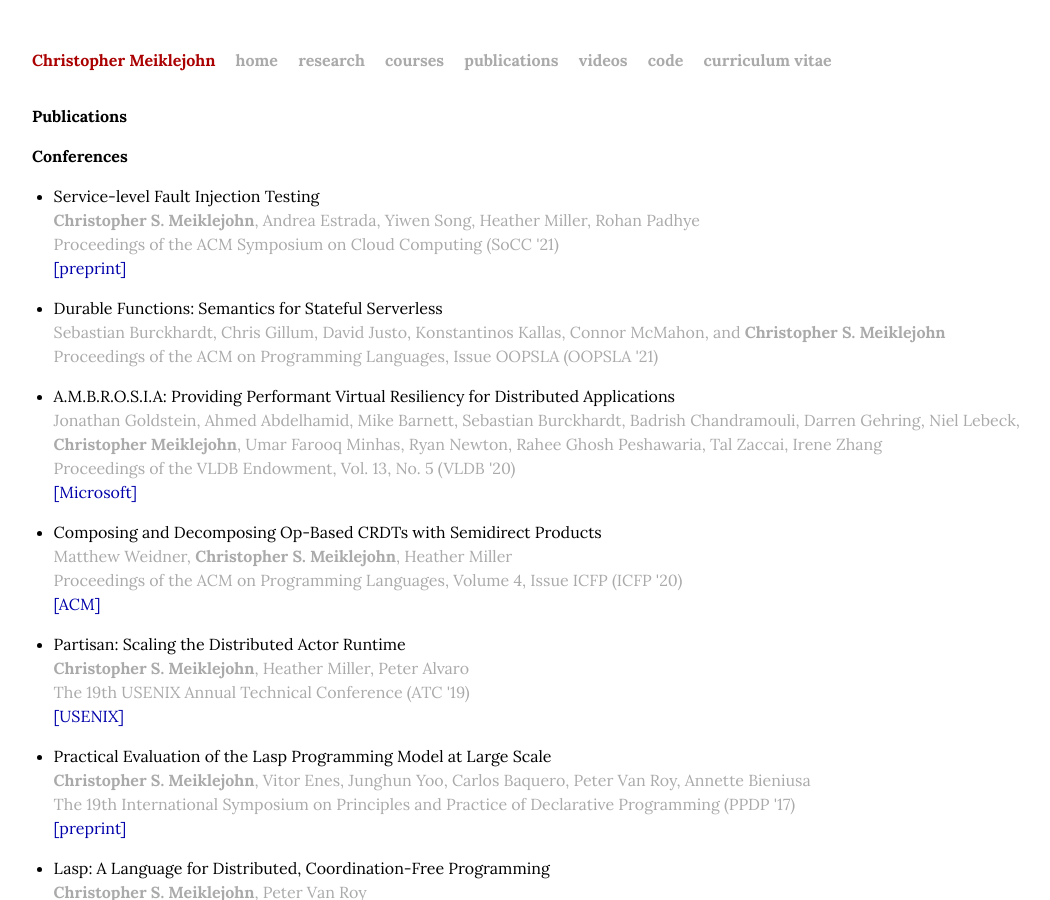
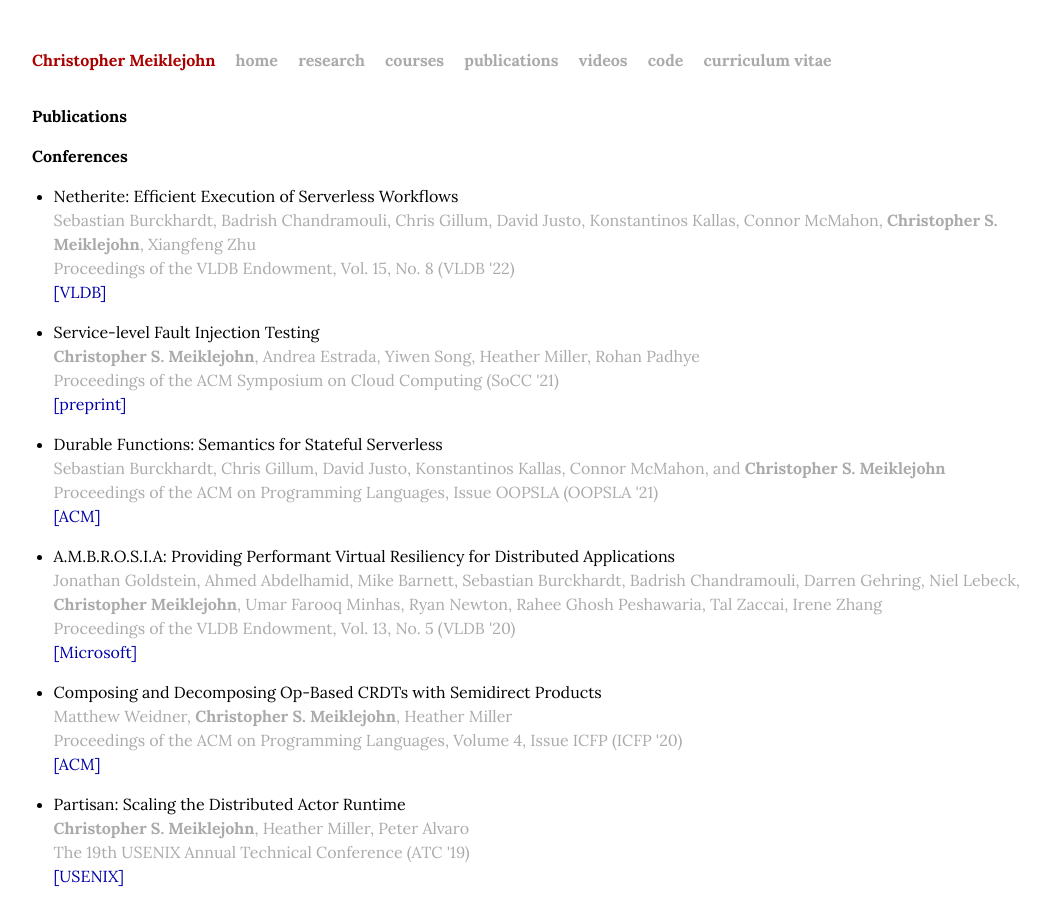
Before and after one commit to cmeiklejohn/cmeiklejohn.github.io, a Jekyll site: the page built from publications.html, in a window 1280 px wide and 900 px high. Shown: the whole window, without its empty margins (88-1138 px from the left). Built offline with Jekyll 4.4.1, drawn with Linux system fonts in a browser that asks for light colours; some web fonts are replaced.

Commit message:
Add links.

```diff
--- a/publications.html
+++ b/publications.html
@@ -25,6 +25,14 @@ title: Publications
   <ul>
     <li>
       <p>
+        Netherite: Efficient Execution of Serverless Workflows
+        <span class="author">Sebastian Burckhardt, Badrish Chandramouli, Chris Gillum, David Justo, Konstantinos Kallas, Connor McMahon, <b>Christopher S. Meiklejohn</b>, Xiangfeng Zhu</span>
+        <span class="date">Proceedings of the VLDB Endowment, Vol. 15, No. 8 (VLDB '22)</span>
+        <span><a href="https://www.vldb.org/pvldb/vol15/p1591-burckhardt.pdf">[VLDB]</a></span>
+      </p>
+    </li>
+    <li>
+      <p>
         Service-level Fault Injection Testing
         <span class="author"><b>Christopher S. Meiklejohn</b>, Andrea Estrada, Yiwen Song, Heather Miller, Rohan Padhye</span>
         <span class="date">Proceedings of the ACM Symposium on Cloud Computing (SoCC '21)</span>
@@ -36,6 +44,7 @@ title: Publications
         Durable Functions: Semantics for Stateful Serverless
         <span class="author">Sebastian Burckhardt, Chris Gillum, David Justo, Konstantinos Kallas, Connor McMahon, and <b>Christopher S. Meiklejohn</b></span>
         <span class="date">Proceedings of the ACM on Programming Languages, Issue OOPSLA (OOPSLA '21)</span>
+        <span><a href="https://dl.acm.org/doi/10.1145/3485510">[ACM]</a></span>
       </p>
     </li>
     <li>
```
